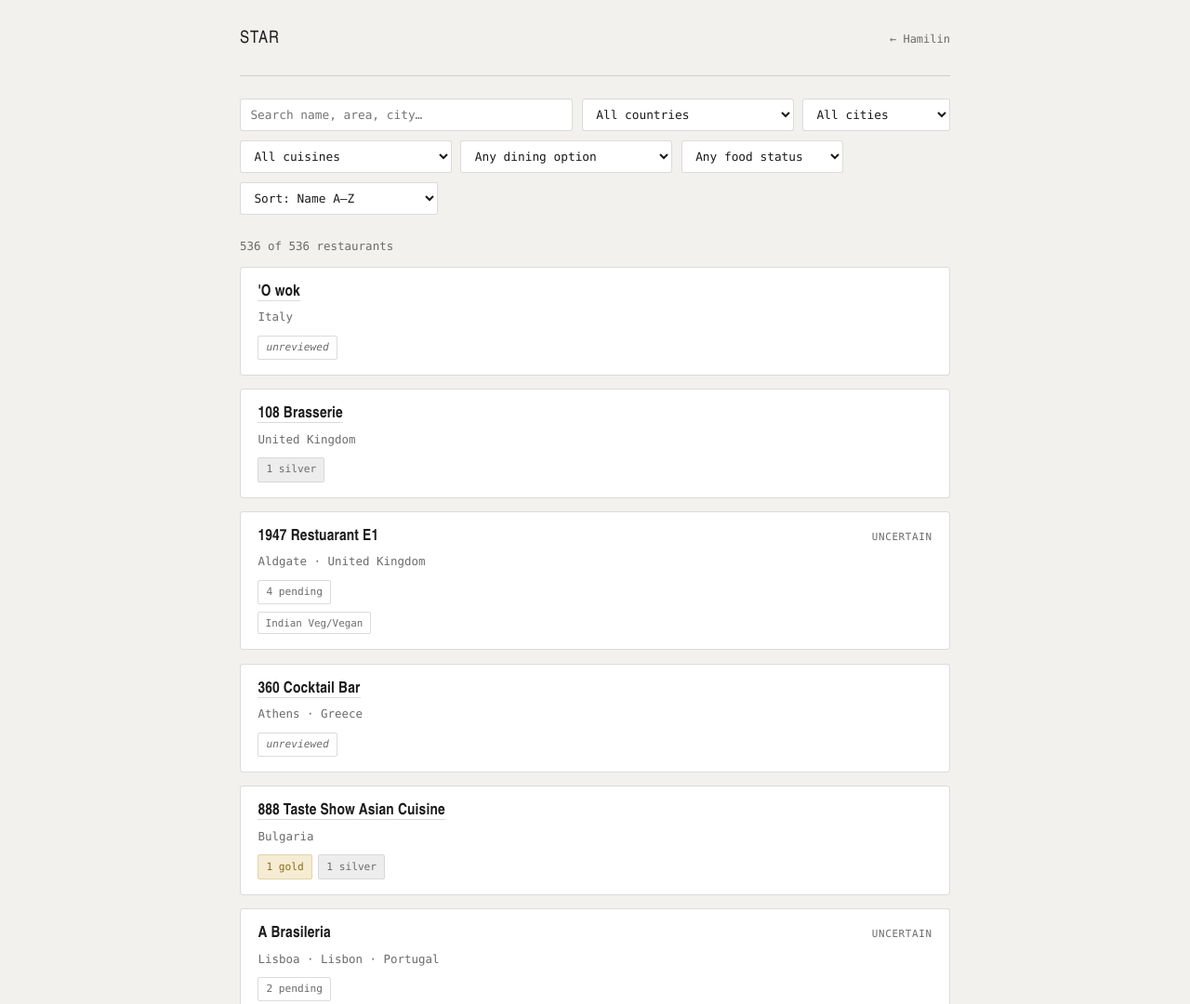
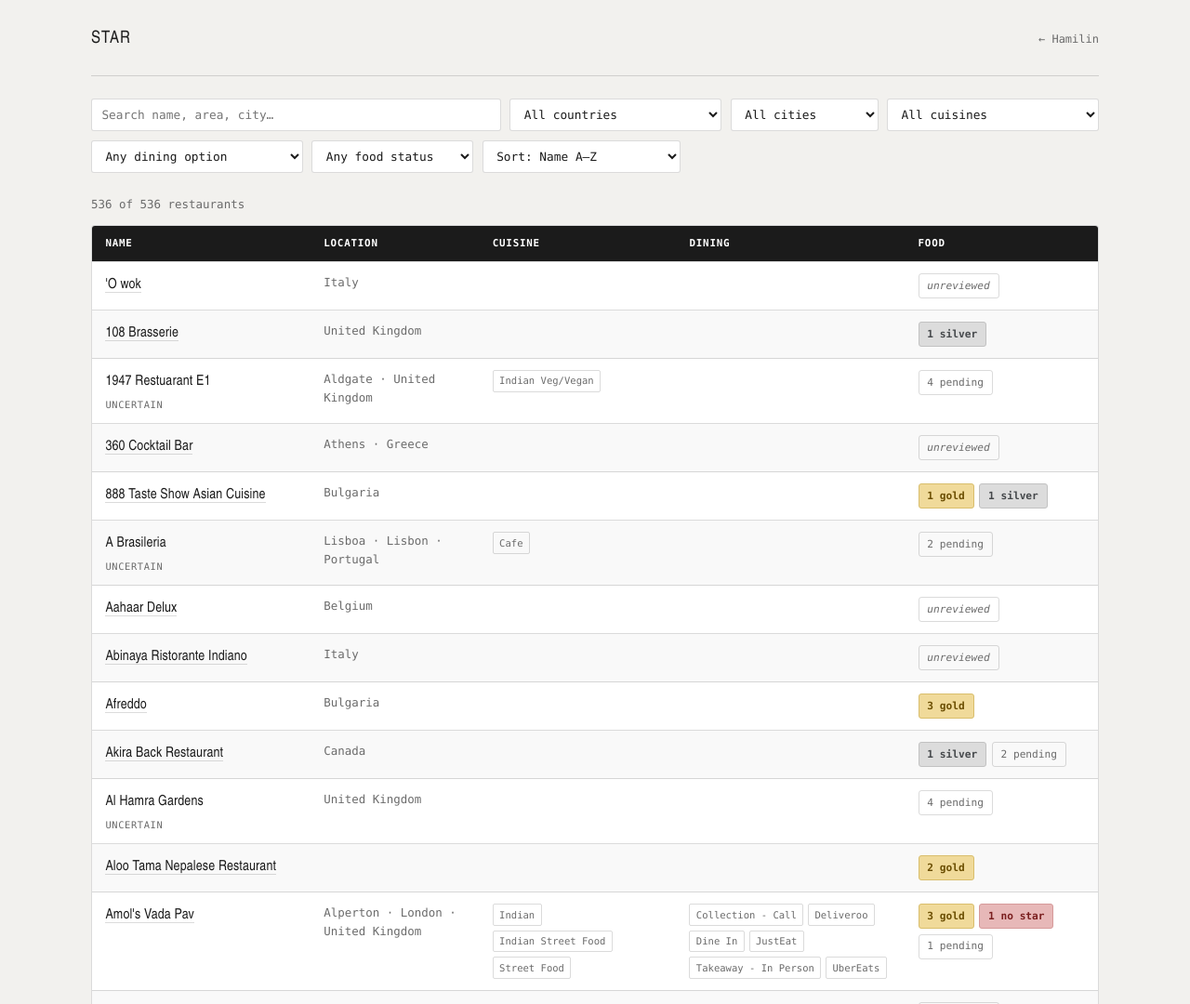
Before and after one commit to HamishLacmane/HamilinStar, a plain HTML site: page index.html in a window 1280 px wide. Shown: the top 1080 px of the page at 93% size. Drawn offline with Linux system fonts and the light colour scheme.

Commit message:
Rework restaurant browser as a table instead of stacked cards
536 rows read much better as a scannable table than a wall of cards:
sticky dark header, zebra striping, hover highlight, and more
saturated star-tier badge colours (previous pale tints barely showed
up against the paper background). Filters/sort verified still working
against the new DOM structure.

```diff
--- a/index.html
+++ b/index.html
@@ -43,7 +43,20 @@
 
   <p id="count" class="mono count"></p>
 
-  <section id="list" class="list" aria-live="polite"></section>
+  <div class="table-wrap" aria-live="polite">
+    <table class="rtable">
+      <thead>
+        <tr>
+          <th class="col-name">Name</th>
+          <th class="col-loc">Location</th>
+          <th class="col-cuisine">Cuisine</th>
+          <th class="col-dining">Dining</th>
+          <th class="col-food">Food</th>
+        </tr>
+      </thead>
+      <tbody id="list"></tbody>
+    </table>
+  </div>
   <p id="empty" class="mono empty" hidden>No restaurants match those filters.</p>
 
   <footer>
@@ -155,17 +168,19 @@
       if (r.service_status && r.service_status !== 'pending') extra.push(`<span class="tag tag-meta">service: ${escapeHtml(r.service_status)}</span>`);
       if (r.hygiene_status && r.hygiene_status !== 'pending') extra.push(`<span class="tag tag-meta">hygiene: ${escapeHtml(r.hygiene_status)}</span>`);
       return `
-        <article class="card">
-          <div class="card-head">
-            <h2 class="display">${nameHtml}</h2>
+        <tr>
+          <td class="col-name">
+            <span class="rname display">${nameHtml}</span>
             ${status}
-          </div>
-          ${loc ? `<p class="loc mono">${escapeHtml(loc)}</p>` : ''}
-          <div class="stars">${starBadges(r.food)}</div>
-          ${tagList(r.cuisine_tags, 'tag-cuisine')}
-          ${tagList(r.dining_options, 'tag-dining')}
-          ${extra.length ? `<div class="tags">${extra.join('')}</div>` : ''}
-        </article>`;
+          </td>
+          <td class="col-loc mono">${loc ? escapeHtml(loc) : ''}</td>
+          <td class="col-cuisine">${tagList(r.cuisine_tags, 'tag-cuisine')}</td>
+          <td class="col-dining">${tagList(r.dining_options, 'tag-dining')}</td>
+          <td class="col-food">
+            <div class="stars">${starBadges(r.food)}</div>
+            ${extra.length ? `<div class="tags">${extra.join('')}</div>` : ''}
+          </td>
+        </tr>`;
     }).join('');
   }
 
--- a/styles.css
+++ b/styles.css
@@ -32,7 +32,7 @@ body {
   font-family: Consolas, "Cascadia Code", "SF Mono", ui-monospace, monospace;
 }
 
-.page { max-width: 860px; margin: 0 auto; padding: 0 clamp(1.25rem, 4vw, 3rem) 4rem; }
+.page { max-width: 1180px; margin: 0 auto; padding: 0 clamp(1.25rem, 4vw, 3rem) 4rem; }
 
 .topbar {
   display: flex;
@@ -73,63 +73,92 @@ nav.crumbs .hub-link::before { content: "← "; }
 .count { color: var(--ink-soft); font-size: 0.78rem; margin: 1rem 0 0.75rem; }
 .empty { color: var(--ink-soft); padding: 2rem 0; }
 
-/* ---- restaurant list ---- */
-.list { display: flex; flex-direction: column; gap: 0.9rem; padding-bottom: 2rem; }
-
-.card {
-  background: var(--paper-raised);
+/* ---- restaurant table ---- */
+.table-wrap {
+  overflow-x: auto;
   border: 1px solid var(--hairline);
   border-radius: 4px;
-  padding: 1rem 1.15rem;
+  background: var(--paper-raised);
 }
-.card-head {
-  display: flex;
-  align-items: baseline;
-  justify-content: space-between;
-  gap: 0.75rem;
-  flex-wrap: wrap;
+
+.rtable {
+  width: 100%;
+  border-collapse: collapse;
+  font-size: 0.85rem;
 }
-.card h2 {
-  font-size: 1.05rem;
-  margin: 0;
-  line-height: 1.3;
+
+.rtable thead th {
+  position: sticky;
+  top: 0;
+  z-index: 1;
+  background: var(--ink);
+  color: var(--paper-raised);
+  text-align: left;
+  font-family: Consolas, monospace;
+  font-size: 0.68rem;
+  letter-spacing: 0.07em;
+  text-transform: uppercase;
+  padding: 0.65rem 0.9rem;
+  white-space: nowrap;
 }
-.card h2 a { color: var(--ink); text-decoration: none; border-bottom: 1px solid var(--hairline); }
-.card h2 a:hover, .card h2 a:focus-visible { border-color: var(--ink); }
+
+.rtable tbody tr {
+  border-top: 1px solid var(--hairline);
+}
+.rtable tbody tr:nth-child(even) { background: rgba(0,0,0,0.025); }
+.rtable tbody tr:hover { background: rgba(0,0,0,0.05); }
+
+.rtable td {
+  padding: 0.75rem 0.9rem;
+  vertical-align: top;
+}
+
+.col-name { min-width: 13rem; }
+.rname { font-size: 0.95rem; }
+.rname a { color: var(--ink); text-decoration: none; border-bottom: 1px solid var(--hairline); }
+.rname a:hover, .rname a:focus-visible { border-color: var(--ink); }
+
+.col-loc { color: var(--ink-soft); font-size: 0.78rem; min-width: 10rem; }
+.col-cuisine, .col-dining { min-width: 11rem; }
+.col-food { min-width: 12rem; }
 
 .rstatus {
+  display: block;
   font-family: Consolas, monospace;
-  font-size: 0.68rem;
+  font-size: 0.65rem;
   letter-spacing: 0.06em;
   text-transform: uppercase;
   color: var(--ink-soft);
+  margin-top: 0.2rem;
 }
 
-.loc { color: var(--ink-soft); font-size: 0.78rem; margin: 0.35rem 0 0; }
-
-.stars { display: flex; flex-wrap: wrap; gap: 0.4rem; margin-top: 0.6rem; }
+.stars { display: flex; flex-wrap: wrap; gap: 0.35rem; }
 .star {
   font-family: Consolas, monospace;
+  font-weight: 600;
   font-size: 0.7rem;
-  border-radius: 2px;
-  padding: 0.2rem 0.5rem;
+  border-radius: 3px;
+  padding: 0.22rem 0.55rem;
   border: 1px solid transparent;
+  white-space: nowrap;
 }
-.star-gold   { background: #F5ECD3; color: #8A6D1D; border-color: #E3D2A0; }
-.star-silver { background: #EDEDED; color: #6B6B6B; border-color: #D8D8D8; }
-.star-bronze { background: #F1E1D3; color: #8A4E24; border-color: #E0C3A8; }
-.star-nostar { background: #F2E4E4; color: #8A2F2F; border-color: #E0C4C4; }
-.star-pending{ background: transparent; color: var(--ink-soft); border-color: var(--hairline); }
-.star-none   { background: transparent; color: var(--ink-soft); border-color: var(--hairline); font-style: italic; }
+.star-gold   { background: #F0DA9A; color: #6B4E00; border-color: #D9BE6C; }
+.star-silver { background: #DCDCDC; color: #45484B; border-color: #C2C2C2; }
+.star-bronze { background: #E3B48C; color: #6B3612; border-color: #CE9866; }
+.star-nostar { background: #E7B8B8; color: #7A1F1F; border-color: #D69A9A; }
+.star-pending{ background: transparent; color: var(--ink-soft); border-color: var(--hairline); font-weight: 400; }
+.star-none   { background: transparent; color: var(--ink-soft); border-color: var(--hairline); font-weight: 400; font-style: italic; }
 
-.tags { display: flex; flex-wrap: wrap; gap: 0.35rem; margin-top: 0.5rem; }
+.tags { display: flex; flex-wrap: wrap; gap: 0.3rem; }
+.col-food .tags { margin-top: 0.4rem; }
 .tag {
   font-family: Consolas, monospace;
-  font-size: 0.68rem;
+  font-size: 0.66rem;
   color: var(--ink-soft);
   border: 1px solid var(--hairline);
   border-radius: 2px;
-  padding: 0.15rem 0.45rem;
+  padding: 0.15rem 0.4rem;
+  white-space: nowrap;
 }
 .tag-meta { color: var(--ink); }
 
```
